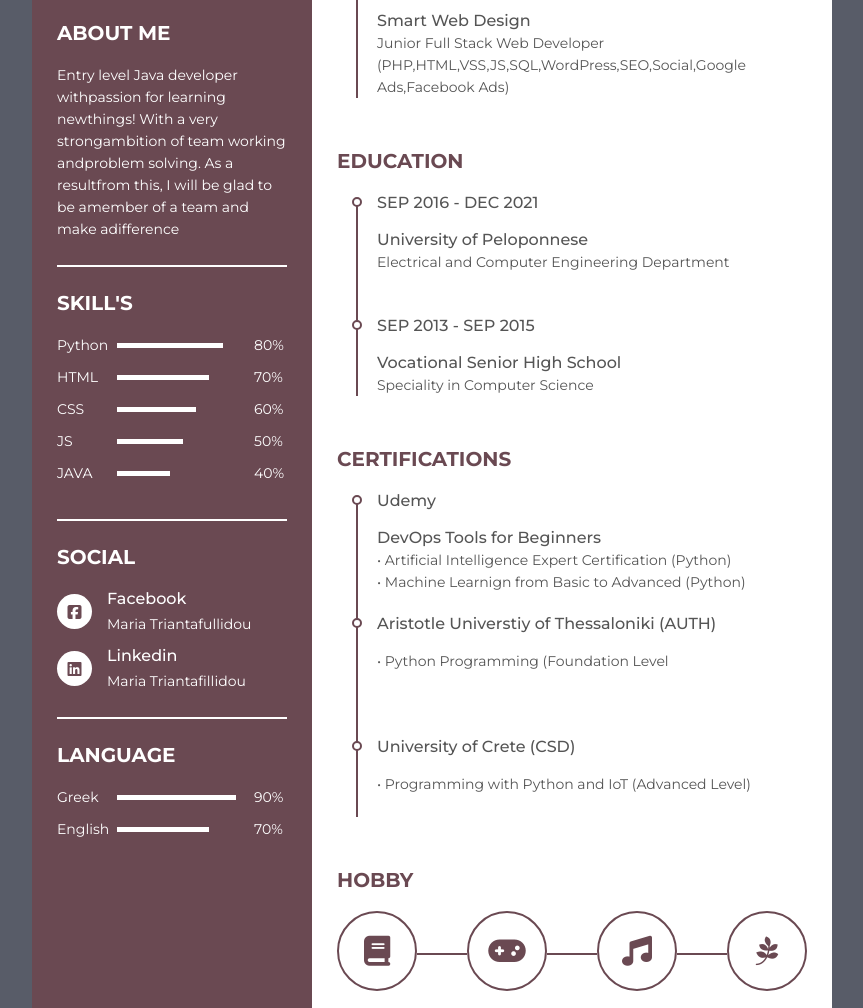
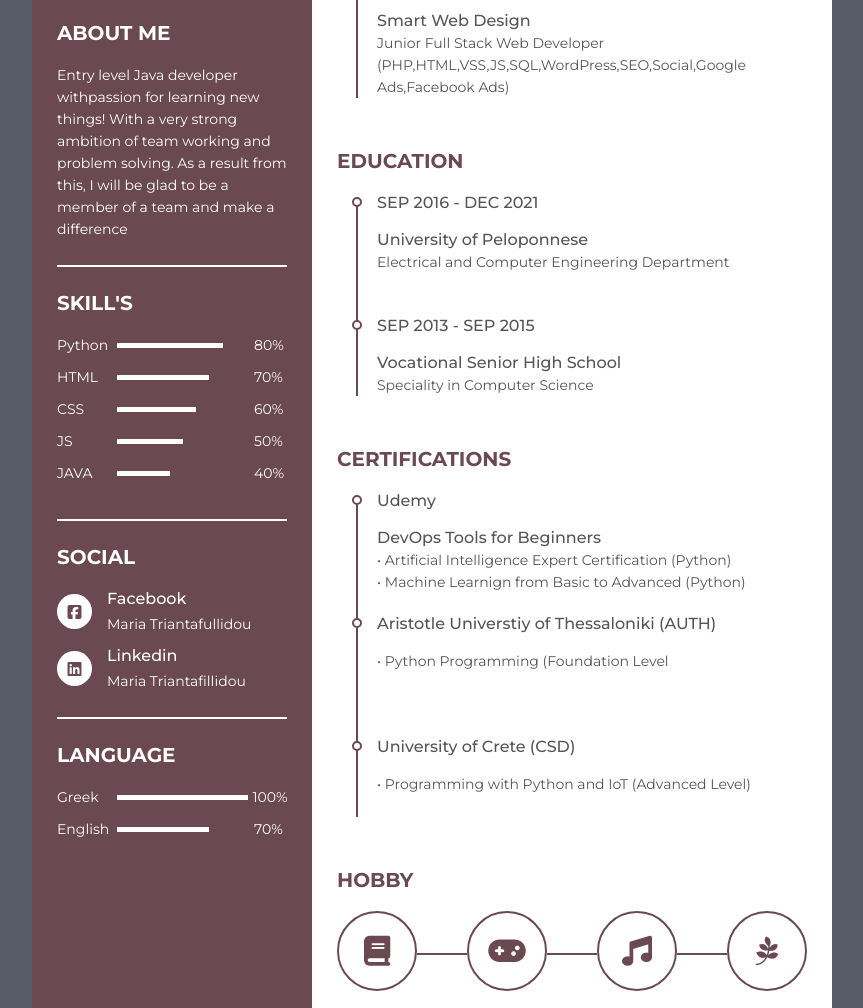
Before and after one commit to mariatri18/CV, a plain HTML site: page root/index.html in a window 1280 px wide. Shown: the part 415-1423 px from the top of the page, without its empty margins (208-1071 px from the left). Drawn offline with Linux system fonts and the light colour scheme.

Commit message:
v.0.2 - Corrections

```diff
--- a/root/index.html
+++ b/root/index.html
@@ -55,7 +55,7 @@
         <div class="title">
           <p class="bold">About Me</p>
         </div>
-        <p class="about">Entry level Java developer withpassion for learning newthings! With a very strongambition of team working andproblem solving. As a resultfrom this, I will be glad to be amember of a team and make adifference</p>
+        <p class="about">Entry level Java developer withpassion for learning new things! With a very strong ambition of team working and problem solving. As a result from this, I will be glad to be a member of a team and make a difference</p>
       </div>
        <div class="resume_item resume_skills">
          <div class="title">
@@ -144,9 +144,9 @@
               Greek
             </div>
             <div class="skill_progress">
-              <span style="width: 90%;"></span>
+              <span style="width: 100%;"></span>
             </div>
-            <div class="skill_per">90%</div>
+            <div class="skill_per">100%</div>
           </li>
           <li>
             <div class="skill_name">
```
